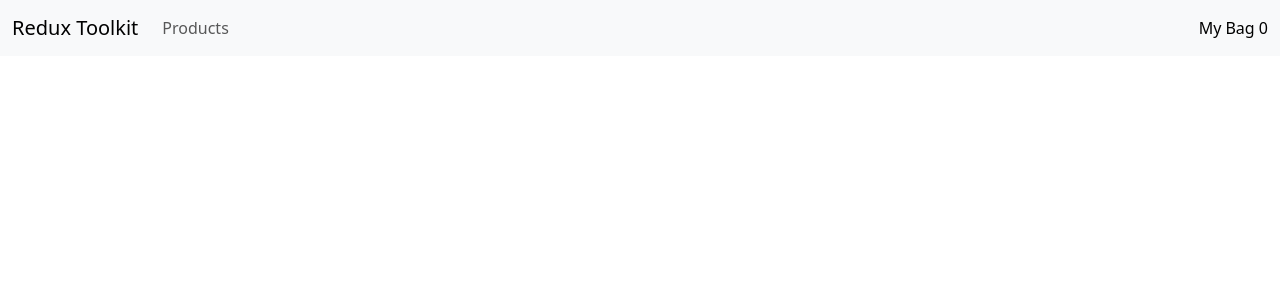
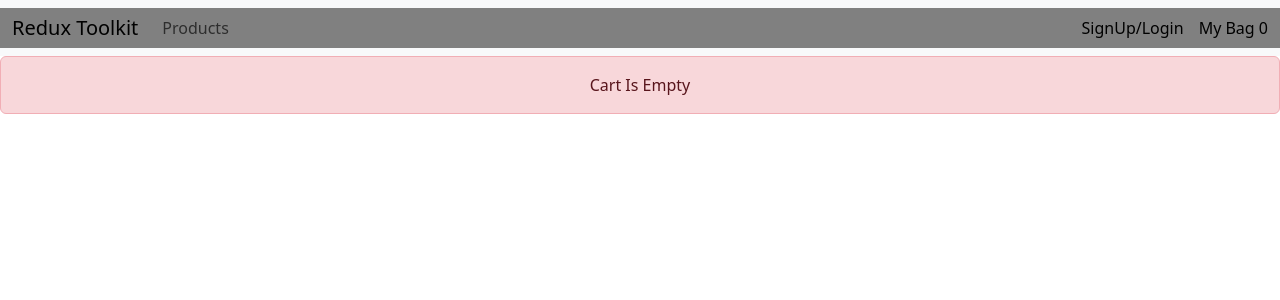
Before and after one commit to sohan065/ecommerce_redux_toolkit, a React (Create React App) app: page /cart in a window 1280 px wide. Shown: the top 300 px of the page. Built offline with nearby package versions, Linux system fonts and the light colour scheme.

Commit message:
signup route add

```diff
--- a/src/components/Cart.jsx
+++ b/src/components/Cart.jsx
@@ -3,6 +3,7 @@ import Button from "react-bootstrap/Button";
 import Card from "react-bootstrap/Card";
 import { useDispatch, useSelector } from "react-redux";
 import { remove } from "../features/product/cartSlice";
+import { Alert } from "react-bootstrap";
 
 export default function Cart() {
   const cartProducts = useSelector((state) => state.cart);
@@ -10,6 +11,13 @@ export default function Cart() {
   const removeToCart = (id) => {
     dispatch(remove(id));
   };
+  if (cartProducts.length == 0) {
+    return (
+      <Alert key="danger" variant="danger">
+        Cart Is Empty
+      </Alert>
+    );
+  }
   const card = cartProducts.map((product) => (
     <div className="col-md-12" style={{ marginBottom: "10px" }}>
       <Card key={product.id} className="h-100">
--- a/src/layouts/NavBarPanel.jsx
+++ b/src/layouts/NavBarPanel.jsx
@@ -8,7 +8,7 @@ export default function NavBarPanel() {
   const cartProducts = useSelector((state) => state.cart);
   return (
     <Navbar expand="lg" className="bg-body-tertiary">
-      <Container fluid>
+      <Container fluid style={{ background: "gray" }}>
         <Navbar.Brand href="#">Redux Toolkit</Navbar.Brand>
         <Nav>
           <Nav.Link to="/" as={Link}>
@@ -16,6 +16,11 @@ export default function NavBarPanel() {
           </Nav.Link>
         </Nav>
         <Navbar.Collapse id="navbarScroll" className="justify-content-end">
+          <Navbar.Text style={{ marginRight: "15px" }}>
+            <Nav.Link to="/signup" as={Link}>
+              SignUp/Login
+            </Nav.Link>
+          </Navbar.Text>
           <Navbar.Text>
             <Nav.Link to="/cart" as={Link}>
               My Bag {cartProducts.length}
--- /dev/null
+++ b/src/pages/SignUp.jsx
@@ -0,0 +1,5 @@
+import React from "react";
+
+export default function SignUp() {
+  return <div>SignUp</div>;
+}
--- a/src/routes/index.js
+++ b/src/routes/index.js
@@ -7,6 +7,7 @@ import {
 } from "react-router-dom";
 import Cart from "../components/Cart";
 import Dashboard from "../pages/Dashboard";
+import SignUp from "../pages/SignUp";
 import RootLayout from "../layouts/RootLayout";
 export default function index() {
   const router = createBrowserRouter(
@@ -14,6 +15,7 @@ export default function index() {
       <Route path="/" element={<RootLayout />}>
         <Route index element={<Dashboard />}></Route>
         <Route path="/cart" element={<Cart />}></Route>
+        <Route path="/signup" element={<SignUp />}></Route>
       </Route>
     )
   );
```
